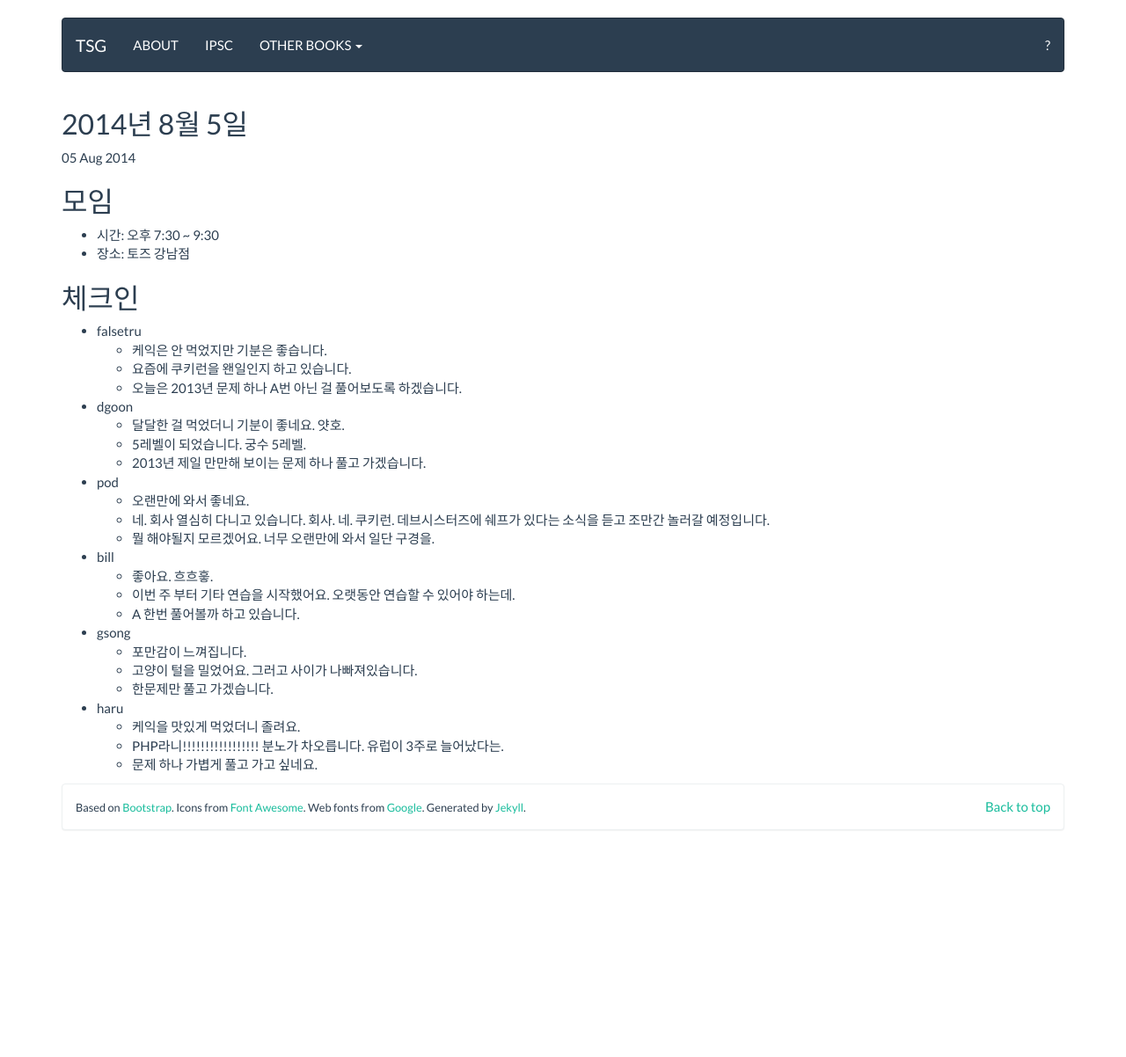
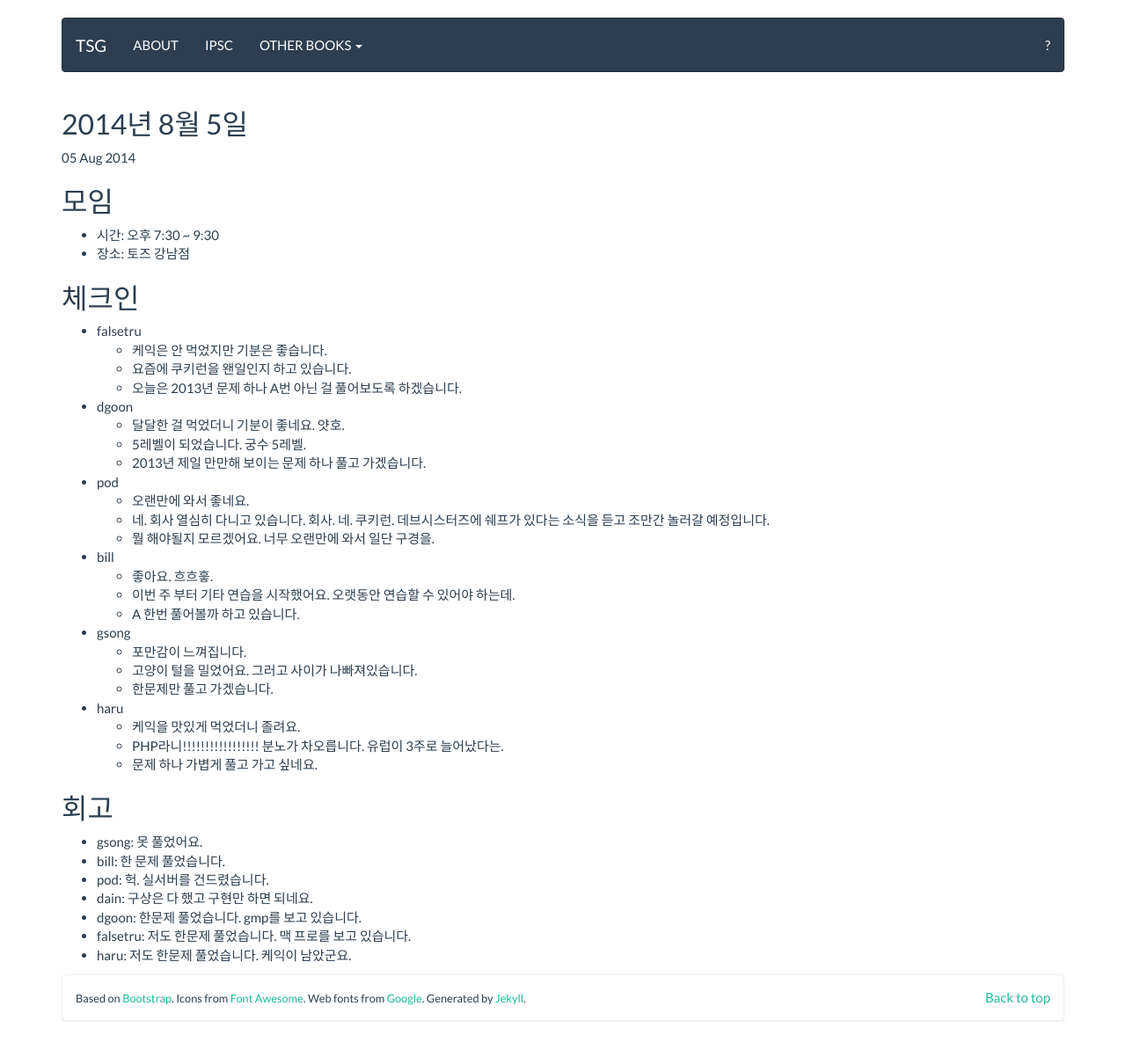
Before and after one commit to tuestudy/tuestudy.github.io, a Jekyll site: the page built from _posts/2014-08-05-tsg-ipsc-off.markdown, in a window 1280 px wide. Shown: the whole page at 88% size. Built offline with Jekyll 4.4.1, drawn with Linux system fonts in a browser that asks for light colours; Markdown is read by kramdown in place of the engine named in the settings; before the commit the page ends 985 px from its top, so only the background shows below that.

Commit message:
2014/08/05 회고

```diff
--- a/_posts/2014-08-05-tsg-ipsc-off.markdown
+++ b/_posts/2014-08-05-tsg-ipsc-off.markdown
@@ -37,3 +37,13 @@
     * 케익을 맛있게 먹었더니 졸려요.
     * PHP라니!!!!!!!!!!!!!!!!! 분노가 차오릅니다. 유럽이 3주로 늘어났다는.
     * 문제 하나 가볍게 풀고 가고 싶네요.
+
+## 회고
+
+* gsong: 못 풀었어요.
+* bill: 한 문제 풀었습니다.
+* pod: 헉. 실서버를 건드렸습니다.
+* dain: 구상은 다 했고 구현만 하면 되네요.
+* dgoon: 한문제 풀었습니다. gmp를 보고 있습니다.
+* falsetru: 저도 한문제 풀었습니다. 맥 프로를 보고 있습니다.
+* haru: 저도 한문제 풀었습니다. 케익이 남았군요.
```
